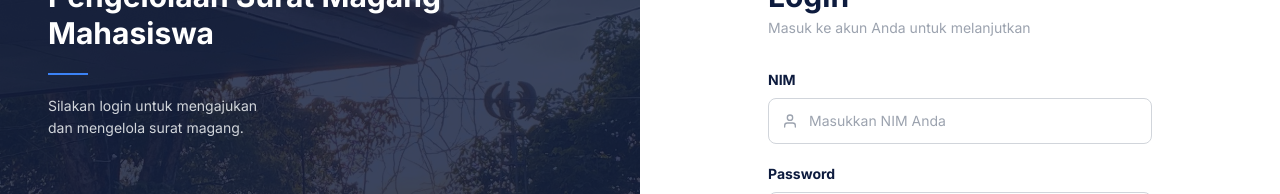
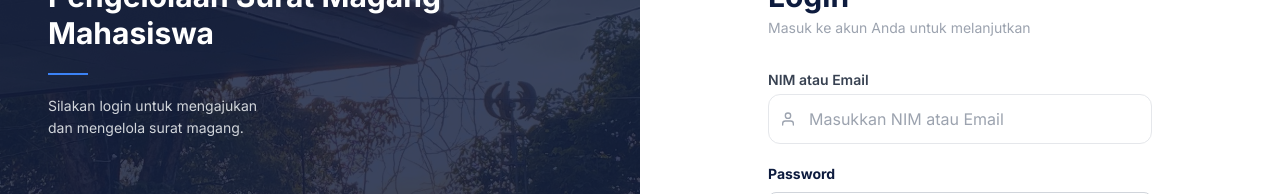
Before and after one commit to emillygl14/surat-magang, a React (Vite) app in the folder frontend/: page /login in a window 1280 px wide. Shown: the part 214-408 px from the top of the page. Built offline with nearby package versions, Linux system fonts and the light colour scheme; no server answers.

Commit message:
update terbaru

```diff
--- a/frontend/src/pages/Login.jsx
+++ b/frontend/src/pages/Login.jsx
@@ -125,20 +125,19 @@ export default function Login() {
 
           <form onSubmit={handleSubmit} className="space-y-5">
             {/* NIM */}
-            <div>
-              <label className="block text-sm font-bold text-[#0d1b3e] mb-2">
-                NIM
+            <div className="space-y-1">
+              <label className="block text-sm font-semibold text-gray-700">
+                NIM atau Email
               </label>
               <div className="relative">
-                <FiUser className="absolute left-3.5 top-1/2 -translate-y-1/2 text-gray-400 w-4 h-4" />
+                <FiUser className="absolute left-3 top-1/2 -translate-y-1/2 text-gray-400" />
                 <input
                   type="text"
+                  required
                   value={nim}
                   onChange={(e) => setNim(e.target.value)}
-                  placeholder="Masukkan NIM Anda"
-                  required
-                  className="w-full border border-gray-300 rounded-lg pl-10 pr-4 py-3 text-sm
-                             focus:outline-none focus:ring-2 focus:ring-blue-500 focus:border-transparent"
+                  placeholder="Masukkan NIM atau Email"
+                  className="w-full pl-10 pr-4 py-3 rounded-xl border border-gray-200 focus:border-blue-500 focus:ring-4 focus:ring-blue-500/10 transition-all outline-none text-gray-700"
                 />
               </div>
             </div>
```
Also changed, not shown: 1 other file (tests, documents, lock files or other folders).
